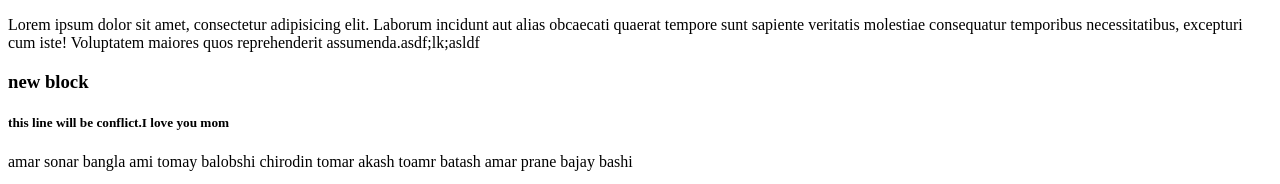
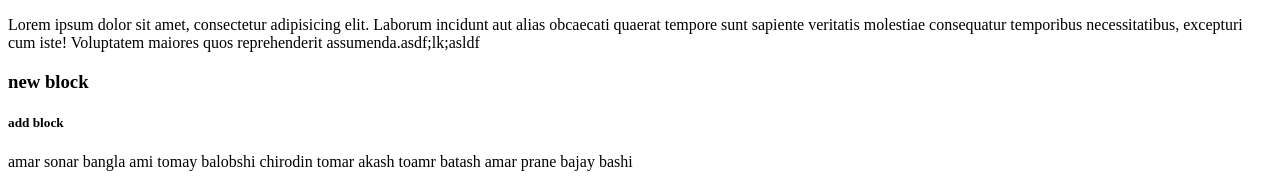
Before and after one commit to sharifulislam565619/test, a plain HTML site: page index.html in a window 1280 px wide. Shown: the top 184 px of the page. Drawn offline with Linux system fonts and the light colour scheme.

Commit message:
add block

```diff
--- a/index.html
+++ b/index.html
@@ -11,7 +11,7 @@
 
     <div>
         <h3>new block</h3>
-        <h5>this line will be conflict.I love you mom</h5>
+      <h5>  add block</h5>
         <p>amar sonar bangla ami tomay balobshi chirodin  tomar akash toamr batash amar prane bajay bashi</p>
     </div>
 
```
